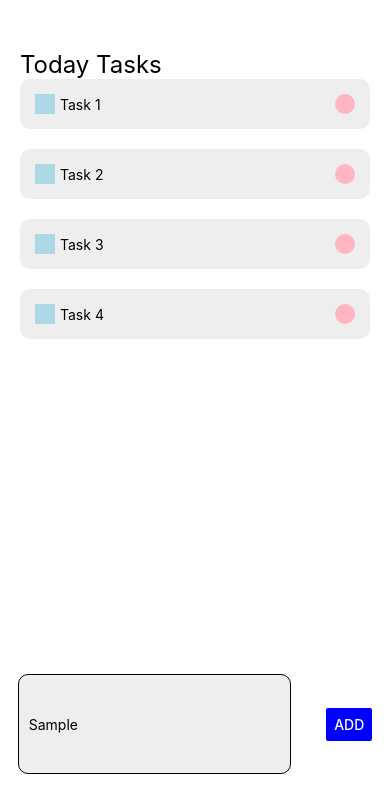
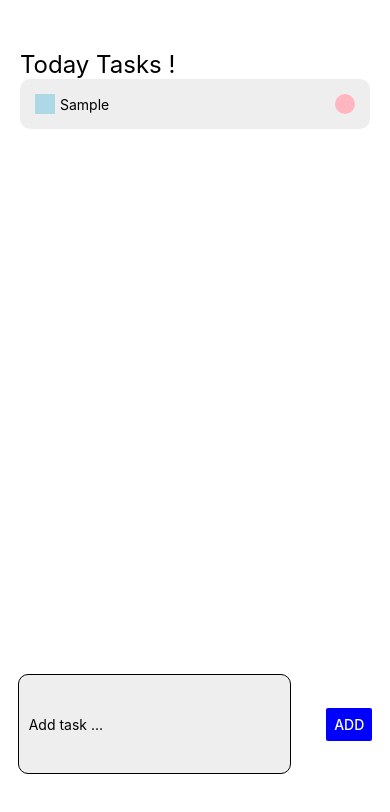
Before and after one commit to quytvgcd17298/TodoAppAwesome, a React Native app: screen / in a window 390 px wide. Both pictures are taken after typing "Sample" into the empty fields and a click on the button "ADD". Shown: the top 812 px of the page. Built offline with nearby package versions, Linux system fonts and the light colour scheme.

Commit message:
Complete Add task function

```diff
--- a/App.js
+++ b/App.js
@@ -1,27 +1,41 @@
 import { StatusBar } from 'expo-status-bar';
 import React from 'react';
+import { useState } from "react";
 import { StyleSheet, Text, View, TextInput, KeyboardAvoidingView, TouchableOpacity, Button } from 'react-native';
 import Task from './components/Task';
 
 export default function App() {
+  const [ text, setText] = useState("");
+  const [ tasks, setTasks] = useState([]);
+  const handleButton = () => {
+    setTasks([...tasks, text]);
+    setText("");
+  };
   return (
     <View style={styles.container}>
       <View style = {styles.item}>
-      <Text style = {{ fontSize: 24}}>Today Tasks</Text>
+      <Text style = {{ fontSize: 24}}>Today Tasks !</Text>
       </View>
       <View>
-        <Task text = "Task 1"></Task>
-        <Task text = "Task 2"></Task>
-        <Task text = "Task 3"></Task>
-        <Task text = "Task 4"></Task>
+        {tasks.map((task,index) => {
+        return (
+          <TouchableOpacity
+          key = {index}>
+          <Task text = {task}></Task>
+          </TouchableOpacity>
+        )})}
       </View>
+
       <KeyboardAvoidingView
       style = {styles.addTaskWrapper}>
         <TextInput
+        value = {text}
+        onChangeText = {(value) => setText(value)}
         style = {styles.input}
         placeholder = 'Add task ...'
         ></TextInput>
         <Button
+        onPress = {handleButton}
         title = 'Add'
         color = 'blue'
         ></Button>
```
